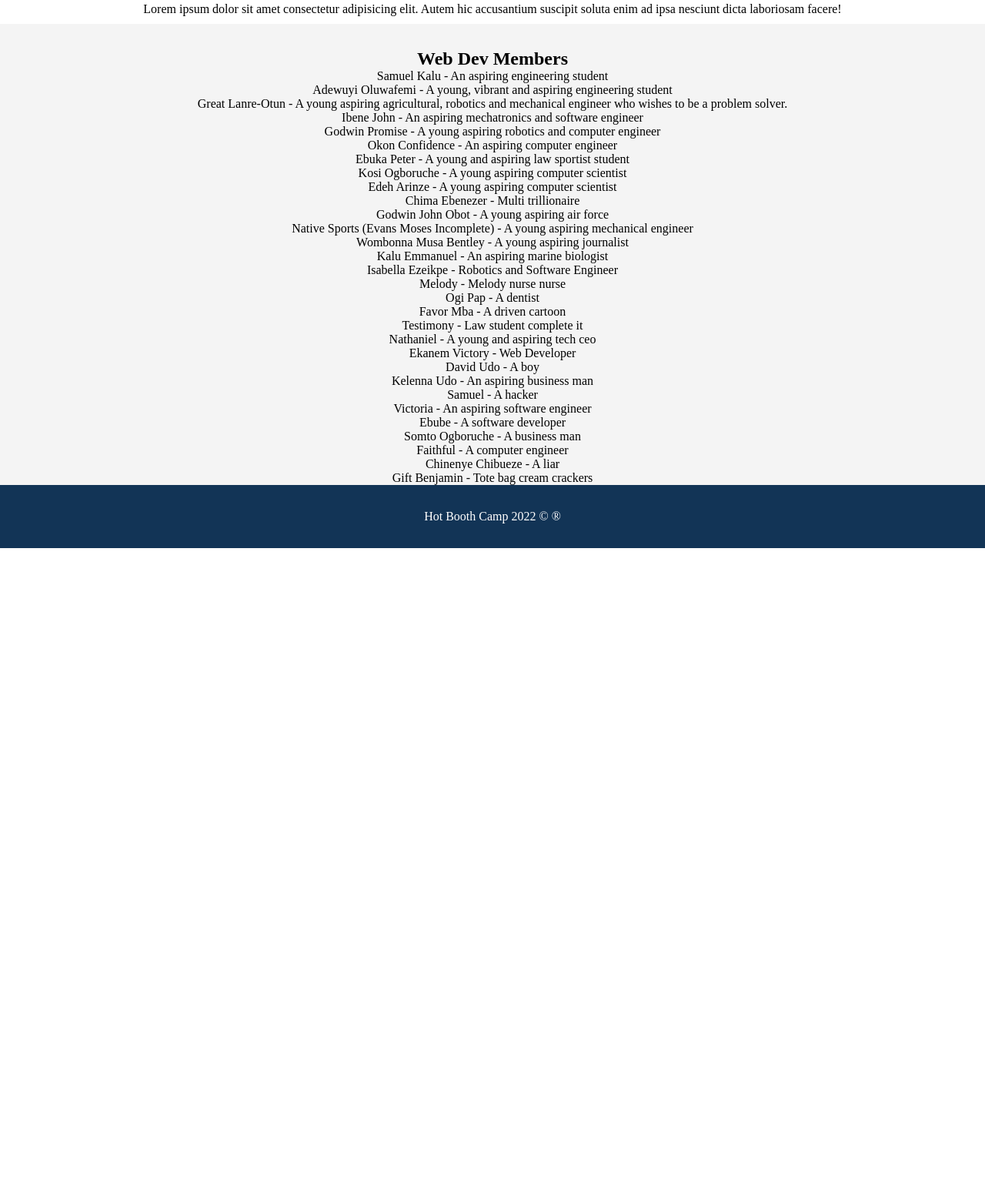
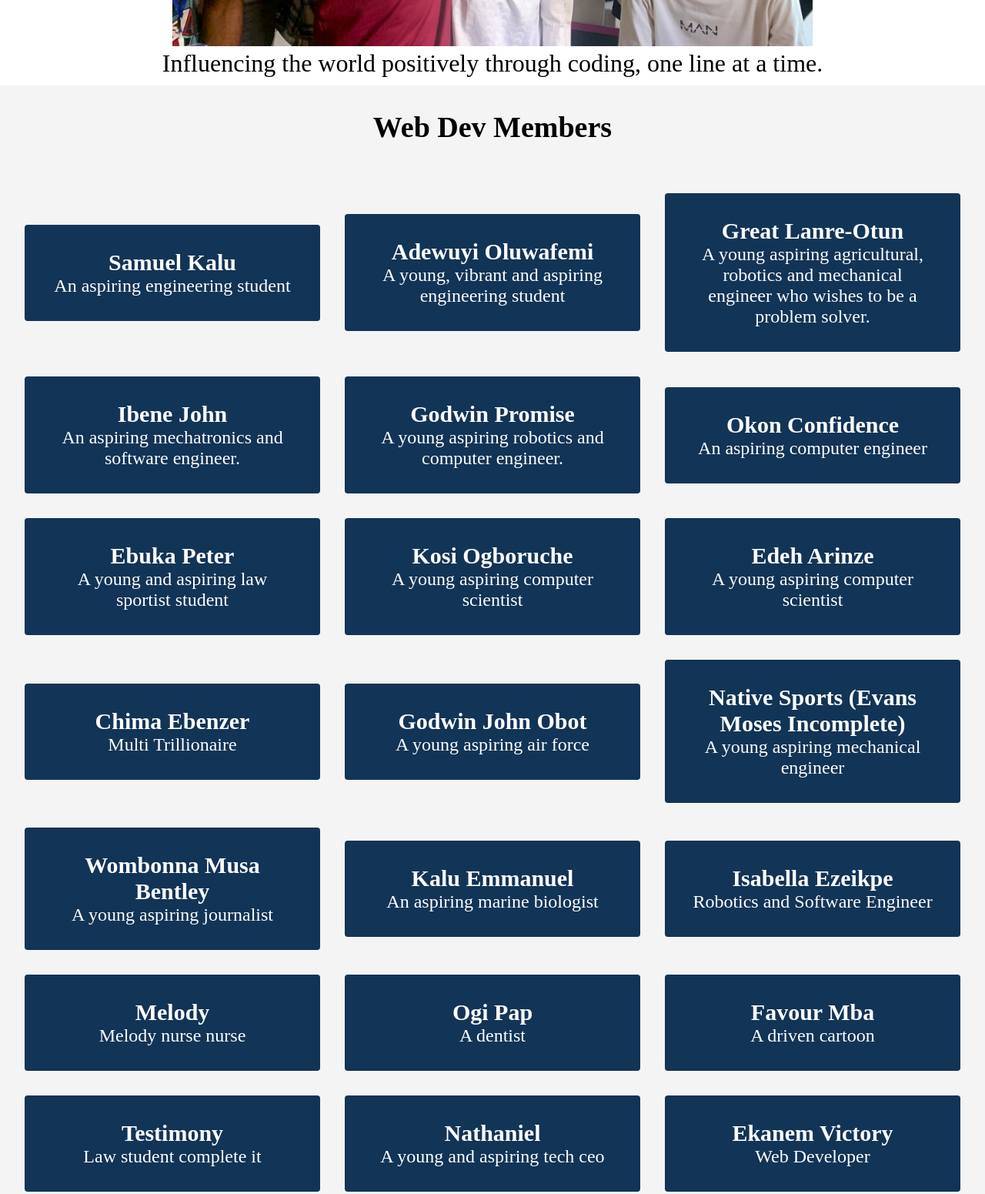
Before and after one commit to Abuka-Victor/hotboothcamp, a plain HTML site: page index.html in a window 1280 px wide. Shown: the part 688-2239 px from the top of the page at 77% size. Before the commit the page ends 1400 px from the top, so only its background shows below. Drawn offline with Linux system fonts and the light colour scheme.

Commit message:
More styles

```diff
--- a/css/styles.css
+++ b/css/styles.css
@@ -23,7 +23,6 @@ nav {
 
 nav ul {
     display: flex;
-    /* gap: 3rem; */
 }
 
 nav ul li{
@@ -43,16 +42,28 @@ nav ul li:hover a{
 nav ul li a {
     color: #fff;
     text-decoration: none;
-    font-size: 1.2rem;
+    font-size: 1.5rem;
 }
 
 .hero_container{
     padding: 2rem 0;
 }
 
+.hero_container h1{
+    font-size: 4rem;
+}
+
+.hero_container p{
+    font-size: 2rem;
+}
+
 .hero_image{
     background: #fff;
     padding: 10px;
+}
+
+.hero_image p{
+    font-size: 2rem;
 }
 
 .hero_image img{
@@ -64,6 +75,37 @@ nav ul li a {
     display: flex;
     flex-direction: column;
     align-items: center;
+    margin-bottom: 4rem;
+}
+
+.info h2{
+    font-size: 38px;
+    margin-bottom: 2rem;
+}
+
+.info h3{
+    font-size: 30px;
+}
+
+.info ul {
+    display: grid;
+    grid-template-columns: repeat(3, 1fr);
+    gap: 2rem;
+    justify-content: center;
+    text-align: center;
+    align-items: center;
+    padding: 2rem;
+}
+
+.info ul li{
+    background-color: #123456;
+    color: #fff;
+    padding: 2rem;
+    border-radius: 4px;
+}
+
+.info ul li p{
+    font-size: 1.5rem;
 }
 
 footer{
--- a/index.html
+++ b/index.html
@@ -23,56 +23,136 @@
         <div class="hero_image">
           <img src="./img/class.jpg" alt="Hero Image" />
           <p>
-            Lorem ipsum dolor sit amet consectetur adipisicing elit. Autem hic
-            accusantium suscipit soluta enim ad ipsa nesciunt dicta laboriosam
-            facere!
+            Influencing the world positively through coding, one line at a time.
           </p>
         </div>
       </div>
       <div class="info">
         <h2>Web Dev Members</h2>
         <ul>
-          <li>Samuel Kalu - An aspiring engineering student</li>
           <li>
-            Adewuyi Oluwafemi - A young, vibrant and aspiring engineering
-            student
+            <h3>Samuel Kalu</h3>
+            <p>An aspiring engineering student</p>
           </li>
           <li>
-            Great Lanre-Otun - A young aspiring agricultural, robotics and
-            mechanical engineer who wishes to be a problem solver.
+            <h3>Adewuyi Oluwafemi</h3>
+            <p>A young, vibrant and aspiring engineering student</p>
           </li>
-          <li>Ibene John - An aspiring mechatronics and software engineer</li>
           <li>
-            Godwin Promise - A young aspiring robotics and computer engineer
+            <h3>Great Lanre-Otun</h3>
+            <p>
+              A young aspiring agricultural, robotics and mechanical engineer
+              who wishes to be a problem solver.
+            </p>
           </li>
-          <li>Okon Confidence - An aspiring computer engineer</li>
-          <li>Ebuka Peter - A young and aspiring law sportist student</li>
-          <li>Kosi Ogboruche - A young aspiring computer scientist</li>
-          <li>Edeh Arinze - A young aspiring computer scientist</li>
-          <li>Chima Ebenezer - Multi trillionaire</li>
-          <li>Godwin John Obot - A young aspiring air force</li>
           <li>
-            Native Sports (Evans Moses Incomplete) - A young aspiring mechanical
-            engineer
+            <h3>Ibene John</h3>
+            <p>An aspiring mechatronics and software engineer.</p>
           </li>
-          <li>Wombonna Musa Bentley - A young aspiring journalist</li>
-          <li>Kalu Emmanuel - An aspiring marine biologist</li>
-          <li>Isabella Ezeikpe - Robotics and Software Engineer</li>
-          <li>Melody - Melody nurse nurse</li>
-          <li>Ogi Pap - A dentist</li>
-          <li>Favor Mba - A driven cartoon</li>
-          <li>Testimony - Law student complete it</li>
-          <li>Nathaniel - A young and aspiring tech ceo</li>
-          <li>Ekanem Victory - Web Developer</li>
-          <li>David Udo - A boy</li>
-          <li>Kelenna Udo - An aspiring business man</li>
-          <li>Samuel - A hacker</li>
-          <li>Victoria - An aspiring software engineer</li>
-          <li>Ebube - A software developer</li>
-          <li>Somto Ogboruche - A business man</li>
-          <li>Faithful - A computer engineer</li>
-          <li>Chinenye Chibueze - A liar</li>
-          <li>Gift Benjamin - Tote bag cream crackers</li>
+          <li>
+            <h3>Godwin Promise</h3>
+            <p>A young aspiring robotics and computer engineer.</p>
+          </li>
+          <li>
+            <h3>Okon Confidence</h3>
+            <p>An aspiring computer engineer</p>
+          </li>
+          <li>
+            <h3>Ebuka Peter</h3>
+            <p>A young and aspiring law sportist student</p>
+          </li>
+          <li>
+            <h3>Kosi Ogboruche</h3>
+            <p>A young aspiring computer scientist</p>
+          </li>
+          <li>
+            <h3>Edeh Arinze</h3>
+            <p>A young aspiring computer scientist</p>
+          </li>
+          <li>
+            <h3>Chima Ebenzer</h3>
+            <p>Multi Trillionaire</p>
+          </li>
+          <li>
+            <h3>Godwin John Obot</h3>
+            <p>A young aspiring air force</p>
+          </li>
+          <li>
+            <h3>Native Sports (Evans Moses Incomplete)</h3>
+            <p>A young aspiring mechanical engineer</p>
+          </li>
+          <li>
+            <h3>Wombonna Musa Bentley</h3>
+            <p>A young aspiring journalist</p>
+          </li>
+          <li>
+            <h3>Kalu Emmanuel</h3>
+            <p>An aspiring marine biologist</p>
+          </li>
+          <li>
+            <h3>Isabella Ezeikpe</h3>
+            <p>Robotics and Software Engineer</p>
+          </li>
+          <li>
+            <h3>Melody</h3>
+            <p>Melody nurse nurse</p>
+          </li>
+          <li>
+            <h3>Ogi Pap</h3>
+            <p>A dentist</p>
+          </li>
+          <li>
+            <h3>Favour Mba</h3>
+            <p>A driven cartoon</p>
+          </li>
+          <li>
+            <h3>Testimony</h3>
+            <p>Law student complete it</p>
+          </li>
+          <li>
+            <h3>Nathaniel</h3>
+            <p>A young and aspiring tech ceo</p>
+          </li>
+          <li>
+            <h3>Ekanem Victory</h3>
+            <p>Web Developer</p>
+          </li>
+          <li>
+            <h3>David Udo</h3>
+            <p>A boy</p>
+          </li>
+          <li>
+            <h3>Kelenna Udo</h3>
+            <p>An aspiring business man</p>
+          </li>
+          <li>
+            <h3>Samuel</h3>
+            <p>A hacker</p>
+          </li>
+          <li>
+            <h3>Victoria</h3>
+            <p>An aspiring software engineer</p>
+          </li>
+          <li>
+            <h3>Ebube</h3>
+            <p>A software developer</p>
+          </li>
+          <li>
+            <h3>Somto Ogboruche</h3>
+            <p>A business man</p>
+          </li>
+          <li>
+            <h3>Faithful</h3>
+            <p>A computer engineer</p>
+          </li>
+          <li>
+            <h3>Chinenye Chibueze</h3>
+            <p>A lion 🦁</p>
+          </li>
+          <li>
+            <h3>Gift Benjamin</h3>
+            <p>Tote bag cream crackers</p>
+          </li>
         </ul>
       </div>
     </div>
```
Also changed, not shown: about.html (+4 -11 lines), story.html (+2 -5 lines).
